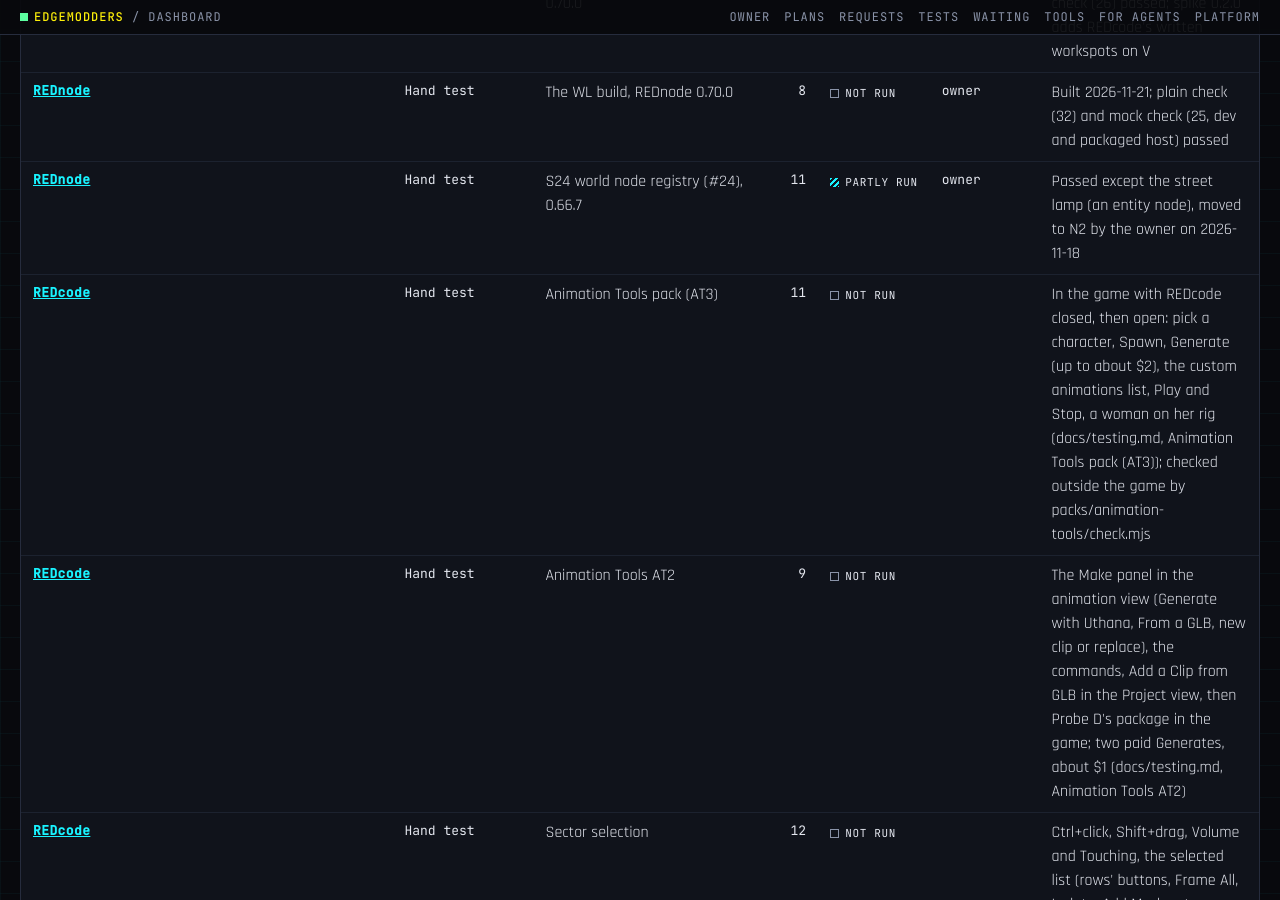
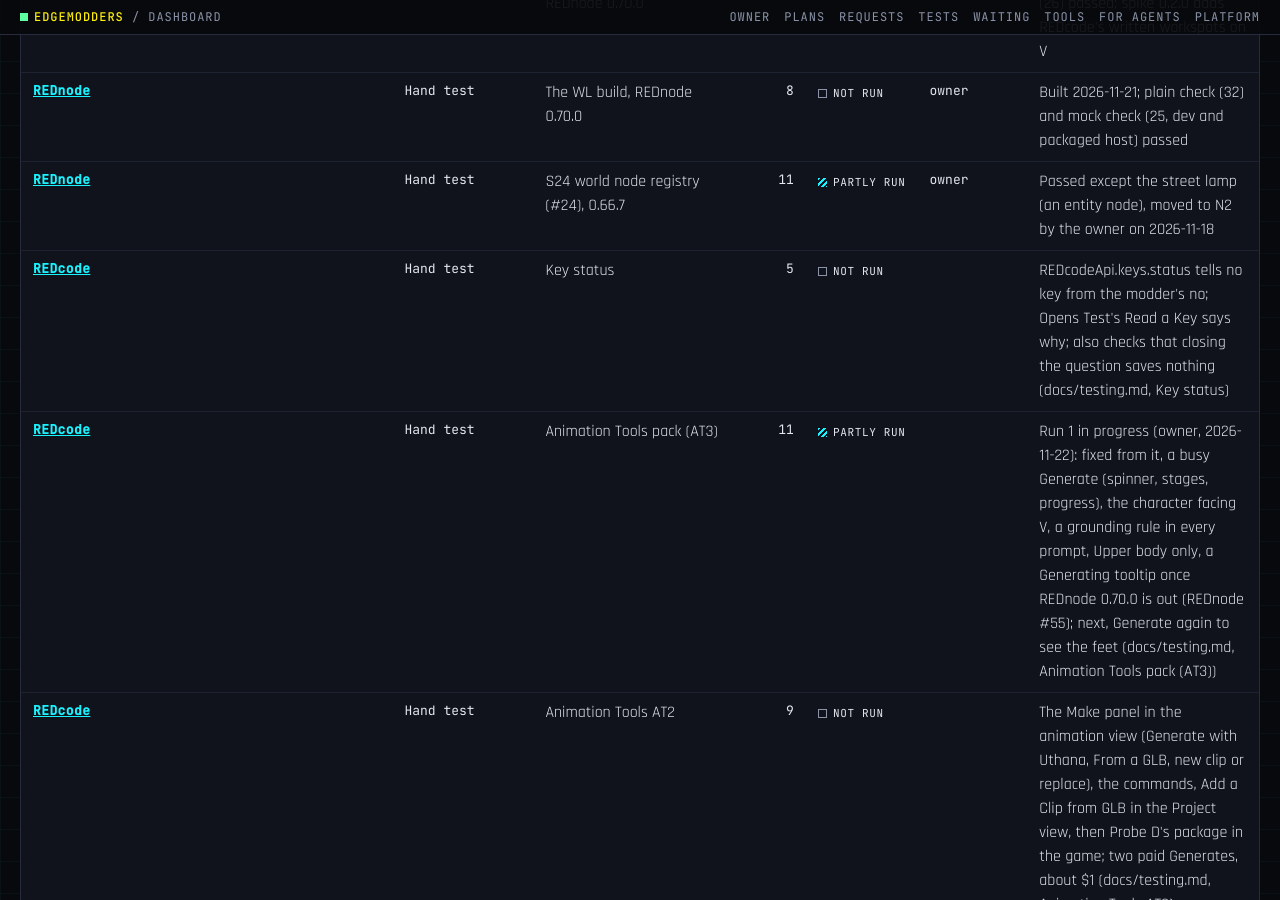
Before and after one commit to Edgemodders/EDGEweb, a Jekyll site: the page docs/dashboard.html, which Jekyll copies as it is, in a window 1280 px wide and 900 px high, scrolled down 9571 px. Built offline with Jekyll 4.4.1, drawn with Linux system fonts in a browser that asks for light colours; some of the changed text lies outside the part shown.

Commit message:
Dashboard: REDcode, Animation Tools run 1 fixes, keys.status, Probe D done
Co-Authored-By: Claude Opus 5.5 <noreply@anthropic.com>

```diff
--- a/docs/assets/dashboard/status.js
+++ b/docs/assets/dashboard/status.js
@@ -1,5 +1,5 @@
 // The EDGE dashboard's data. See CLAUDE.md, Dashboard. Plain JSON after the equals sign.
-window.EDGE_STATUS = {
+window.EDGE_STATUS ={
  "asOf": "2026-11-17",
  "note": "Snapshot for the EDGE dashboard. issues and each tool's lastTag, lastTagDate, lastCommit, commitsSinceTag are written by tools/dashboard/refresh.py; the rest is curated by hand from each tool's CLAUDE.md, docs/testing.md and changelog. sessions are local Claude session names seen in ListAgents on asOf: a hint to match on, since names change when a session restarts. checkedBy names the tool's own session that confirmed the entry, and when; an entry without it is a first pass by a reader.",
  "issues": [
@@ -936,13 +936,13 @@ window.EDGE_STATUS = {
      },
      {
       "id": "K4",
-      "title": "Keys (#33): REDcode keeps the shared key store; K4b (Keys view, REDcodeApi.keys, consent) hand-tested 2026-11-21, K4c EDGEwave pilot next",
+      "title": "Keys (#33): REDcode keeps the shared key store; K4b hand-tested 2026-11-21, K4c EDGEwave pilot passed 2026-11-21, K4d built in EDGEhack, EDGEmat and EDGEfab (EDGEfab #10 passed 2026-11-22); keys.status added 2026-11-22 (hand test pending); then the joint release",
       "status": "built, tests pending"
      },
      {
       "id": "AR",
-      "title": "Animation authoring research (docs/research/animation-authoring.md): Probe A passed in the game 2026-11-21; Probe D (Uthana) waits on the owner's account; then R1 Edit in Blender for clips and R2 Try in Game",
-      "status": "in progress"
+      "title": "Animation authoring research (docs/research/animation-authoring.md): Probe A passed in the game 2026-11-21, Probe D (Uthana, text to motion on the game's skeleton) passed 2026-11-22; continued as Animation Tools (AT)",
+      "status": "done"
      },
      {
       "id": "SM",
@@ -956,7 +956,7 @@ window.EDGE_STATUS = {
      },
      {
       "id": "AT",
-      "title": "Animation Tools: AT1 anim-core done; AT2 Make in REDcode and AT3 the REDnode pack built, hand tests pending; AT3r the pack release (own Nexus page), AT4 V",
+      "title": "Animation Tools: AT1 anim-core done; AT2 Make in REDcode built, hand test pending; AT3 the REDnode pack built, hand test run 1 in progress (fixed: busy Generate, facing V, a grounding rule, Upper body only, a Generating tooltip waiting on REDnode #55 in 0.70.0); AT3r the pack release (own Nexus page), AT4 V",
       "status": "in progress"
      }
     ]
@@ -964,19 +964,27 @@ window.EDGE_STATUS = {
    "nextRelease": {
     "version": null,
     "needs": [
-     "Key rule, first half met: EDGEwave's K4c pilot passed the owner's hand test on 2026-11-21 (EDGEwave #12). Second half: K4d moves EDGEhack, EDGEmat and EDGEfab to REDcodeApi.keys, then all are released at once with REDbridge 0.18.0 as the minimum",
+     "Key rule: K4c passed 2026-11-21; K4d built in EDGEhack, EDGEmat and EDGEfab, EDGEfab's hand test passed 2026-11-22, EDGEhack's and EDGEmat's pending; then all are released at once",
      "Edit in Blender's warning for objects the import leaves out: hand-tested, waits with it",
      "Sector camera: its hand test",
      "Add to Project's question before replacing a project's file: retest R1 to R3",
-     "Sector selection: its hand test"
+     "Sector selection: its hand test",
+     "REDbridge 0.19.0 (Uthana in the key store, the fallback frames fix), released by the REDnode session, as the new minimum",
+     "Animation Tools AT2 and Key status: their hand tests"
     ]
    },
    "handTests": [
     {
+     "name": "Key status",
+     "steps": 5,
+     "status": "not run",
+     "note": "REDcodeApi.keys.status tells no key from the modder's no; Opens Test's Read a Key says why; also checks that closing the question saves nothing (docs/testing.md, Key status)"
+    },
+    {
      "name": "Animation Tools pack (AT3)",
      "steps": 11,
-     "status": "not run",
-     "note": "In the game with REDcode closed, then open: pick a character, Spawn, Generate (up to about $2), the custom animations list, Play and Stop, a woman on her rig (docs/testing.md, Animation Tools pack (AT3)); checked outside the game by packs/animation-tools/check.mjs"
+     "status": "partly run",
+     "note": "Run 1 in progress (owner, 2026-11-22): fixed from it, a busy Generate (spinner, stages, progress), the character facing V, a grounding rule in every prompt, Upper body only, a Generating tooltip once REDnode 0.70.0 is out (REDnode #55); next, Generate again to see the feet (docs/testing.md, Animation Tools pack (AT3))"
     },
     {
      "name": "Animation Tools AT2",
--- a/docs/dashboard.html
+++ b/docs/dashboard.html
@@ -203,7 +203,7 @@ pre.how { background: #05060a; border: 1px solid var(--line); padding: 12px 14px
 </div>
 <div id="tip" role="tooltip"></div>
 
-<script src="assets/dashboard/status.js?v=201"></script>
+<script src="assets/dashboard/status.js?v=202"></script>
 <script>
 (function () {
   var S = window.EDGE_STATUS;
```
